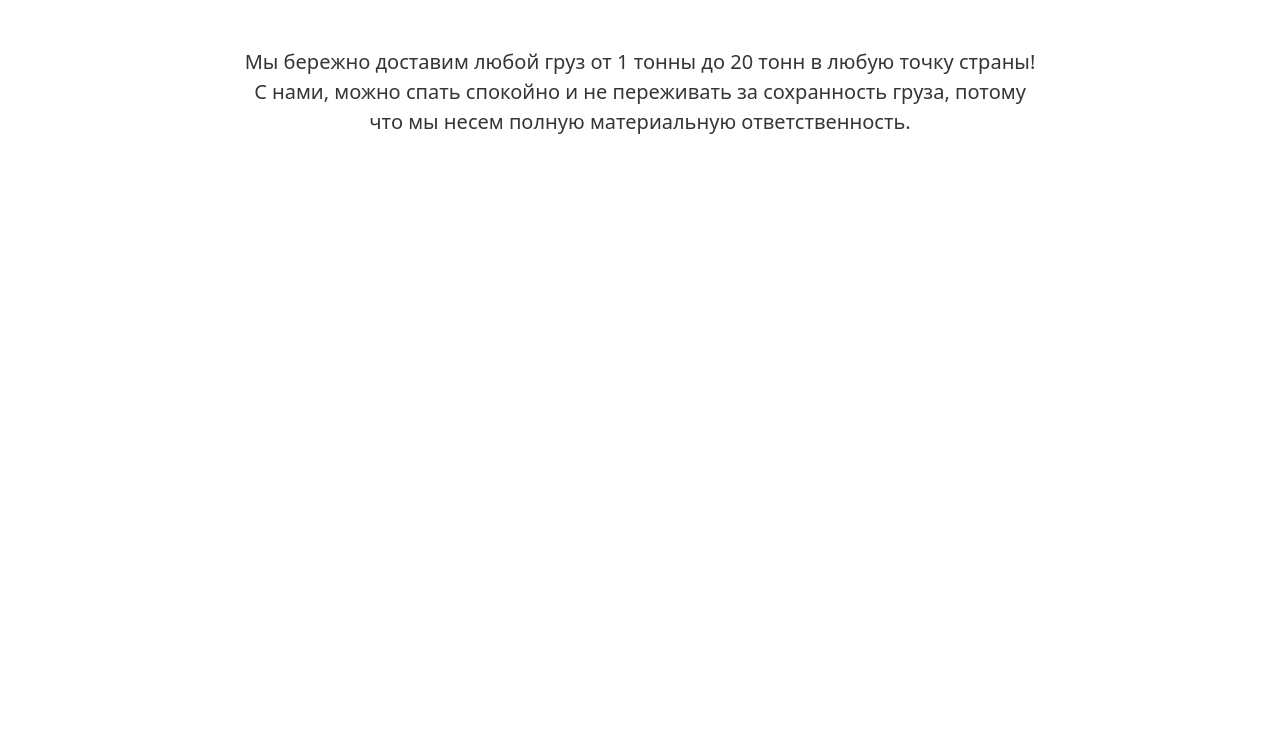
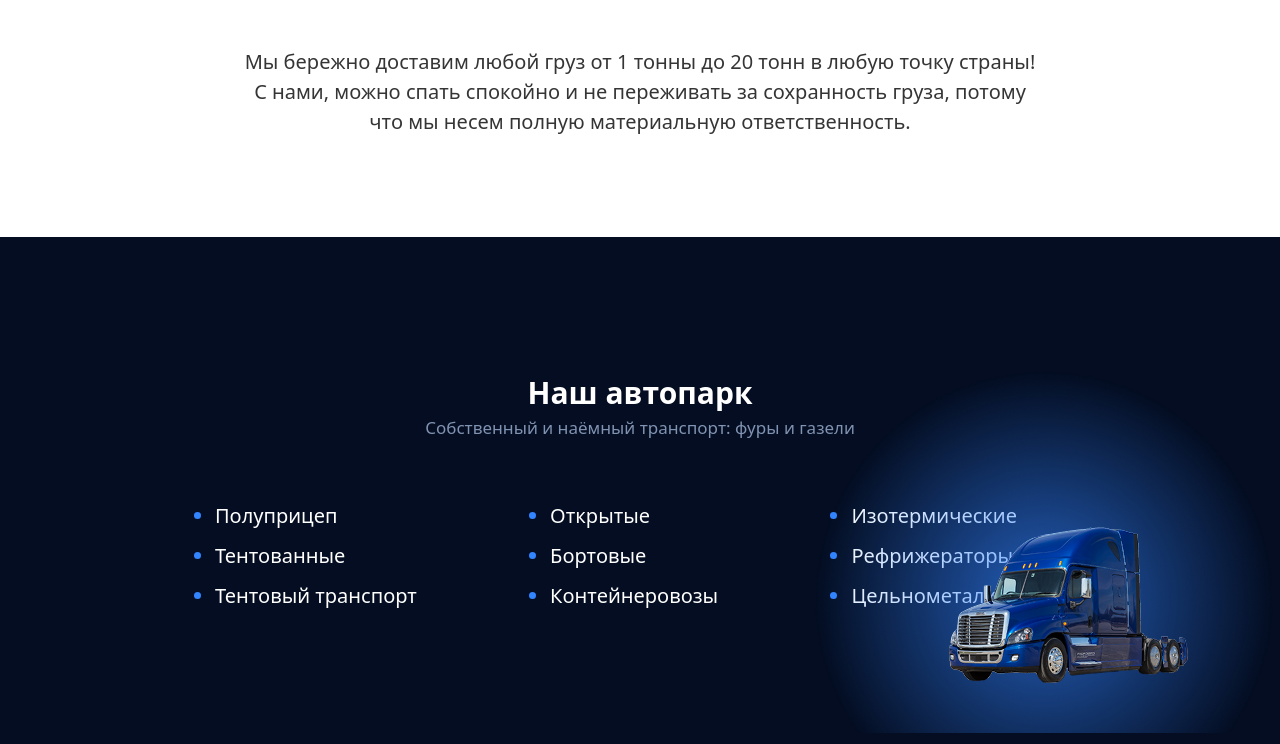
Before and after one commit to Werallizodda/GruzoPerevozki, a website: page src/index.html in a window 1280 px wide. Shown: the part 2027-2771 px from the top of the page. Before the commit the page ends 2264 px from the top, so only its background shows below. Drawn offline with nearby package versions, Linux system fonts and the light colour scheme; files that its build step writes are made by us from their sources.

Commit message:
Section 2 added by main1 branch

```diff
--- a/src/index.html
+++ b/src/index.html
@@ -134,6 +134,35 @@
 
                 <p class="text-[20px] text-[#353535] text-center">Мы бережно доставим любой груз от 1 тонны до 20 тонн в любую точку страны! <br> С нами, можно спать спокойно и не переживать за сохранность груза, потому <br> что мы несем полную материальную ответственность.</p>
         </section>
+
+        <section class="h-[507px] bg-[#040D21] content-center relative">
+            <div class="max-w-[850px] m-auto flex flex-col gap-[60px] ">
+                <div class="flex flex-col">
+                    <p class="text-white text-[30px] font-[700] text-center">Наш автопарк</p>
+                    <p class="text-[#8193B2] text-[17px] font-[500] text-center">Собственный и наёмный транспорт: фуры и газели</p>
+                </div>
+                <div class="flex justify-between">
+                    <ul class="list-disc text-white text-[20px] font-[500] marker:text-[#3284FF] flex flex-col gap-[10px]">
+                        <li>Полуприцеп</li>
+                        <li>Тентованные</li>
+                        <li>Тентовый транспорт</li>
+                    </ul>
+                    <ul class="list-disc text-white text-[20px] font-[500] marker:text-[#3284FF] flex flex-col gap-[10px]">
+                        <li>Открытые </li>
+                        <li>Бортовые</li>
+                        <li>Контейнеровозы</li>
+                    </ul>
+                    <ul class="list-disc text-white text-[20px] font-[500] marker:text-[#3284FF] flex flex-col gap-[10px]">
+                        <li>Изотермические </li>
+                        <li>Рефрижераторы</li>
+                        <li>Цельнометалические</li>
+                    </ul>
+                </div>
+                <img class="absolute right-[5px]" src="./Ellipse 8 (3).png" alt="">
+                <img class="absolute right-[90px] bottom-[60px]" src="./pngjoy 1.png" alt="">
+            </div>
+        </section>
+
     </main>
 </body>
 </html>
```
Also changed, not shown: src/Ellipse 8 (3).png (added).
